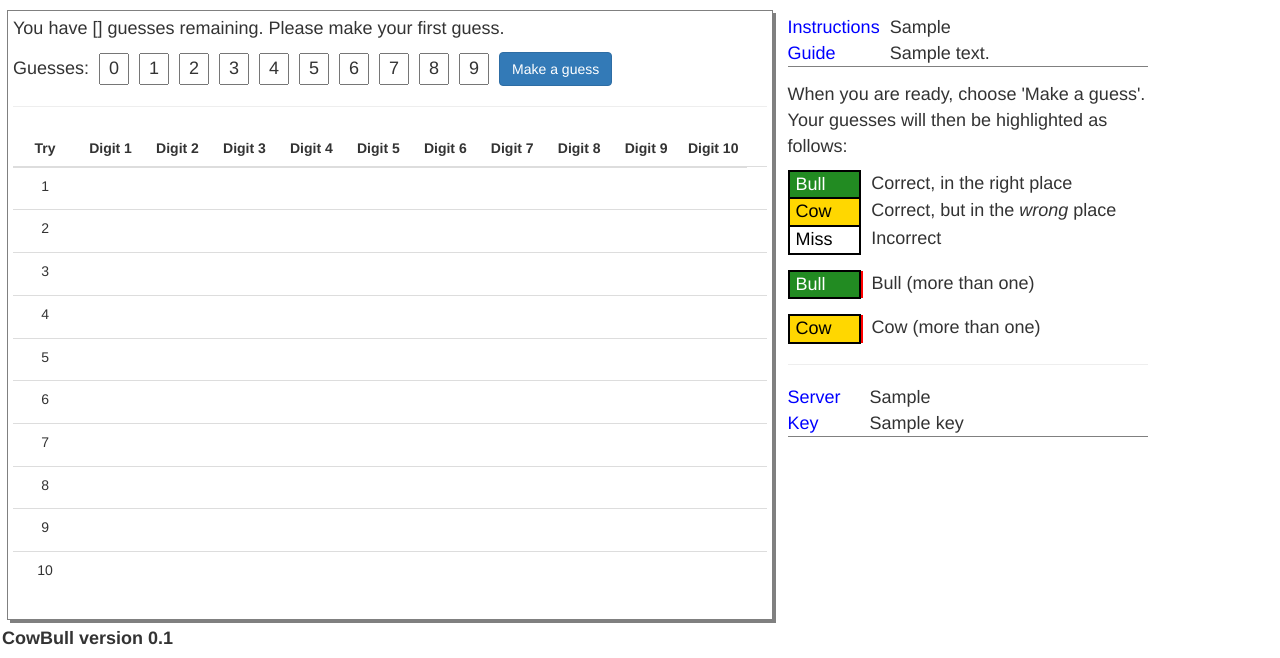
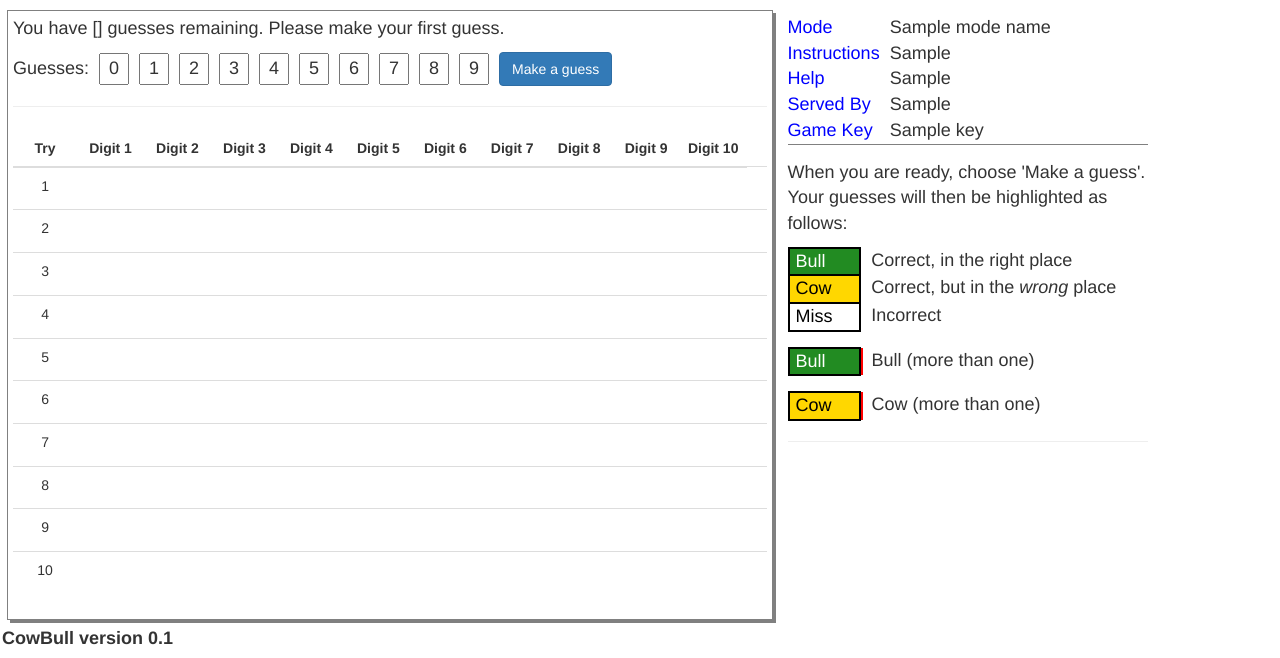
Before and after one commit to samueltauil/python_cowbull_webapp, a Python web app: template templates/playgame.html in a window 1280 px wide. Shown: the part 142-800 px from the top of the page. Run offline with Jinja, Linux system fonts and the light colour scheme; the template is opened without the code that fills it: most values are stand-ins (such as "Sample title", 1, 10 or a date in 2020).

Commit message:
Update playgame.html to put instructions and help text into table.

```diff
--- a/GameSPA/GameSPA.py
+++ b/GameSPA/GameSPA.py
@@ -258,8 +258,9 @@
             key=game_object.get("key", None),
             served_by=game_object.get("served-by", "None"),
             modes_table=modes_table,
-            modes_notes = game_object.get("help-text", ""),
-            modes_instructions = game_object.get("instruction-text", "")
+            mode_name=game_object.get("mode", ""),
+            mode_help=game_object.get("help-text", ""),
+            mode_instructions=game_object.get("instruction-text", "")
         )
 
         return return_template
--- a/templates/playgame.html
+++ b/templates/playgame.html
@@ -78,12 +78,24 @@
 {% block instructions %}
 <table class="instruction_table">
     <tr>
-        <td class="col1">Instructions</td>
-        <td class="col2">{{modes_instructions}}</td>
+        <td class="col1">Mode</td>
+        <td class="col2">{{mode_name}}</td>
     </tr>
     <tr>
-        <td class="col1">Guide</td>
-        <td class="col2">{{modes_notes}}</td>
+        <td class="col1">Instructions</td>
+        <td class="col2">{{mode_instructions}}</td>
+    </tr>
+    <tr>
+        <td class="col1">Help</td>
+        <td class="col2">{{mode_help}}</td>
+    </tr>
+    <tr>
+        <td class="col1">Served By</td>
+        <td class="col2">{{served_by}}</td>
+    </tr>
+    <tr>
+        <td class="col1">Game Key</td>
+        <td class="col2">{{key}}</td>
     </tr>
 </table>
 <p>
@@ -117,16 +129,6 @@
     </tr>
 </table>
 <hr/>
-<table class="instruction_table">
-    <tr>
-        <td class="col1">Server</td>
-        <td class="col2">{{served_by}}</td>
-    </tr>
-    <tr>
-        <td class="col1">Key</td>
-        <td class="col2">{{key}}</td>
-    </tr>
-</table>
 {% endblock%}
 
 {% block footer %}
```
